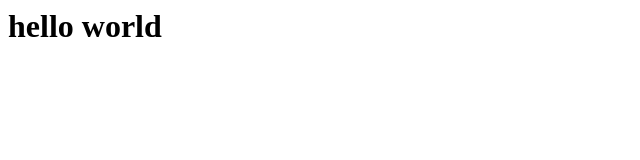
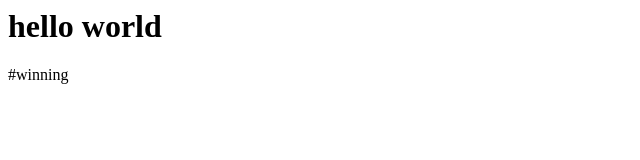
Before and after one commit to bitpay/impulse.is, a plain HTML site: page index.html in a window 1280 px wide. Shown: the full height of the page, 0-640 px from the left. Drawn offline with Linux system fonts and the light colour scheme.

Commit message:
bump content

```diff
--- a/index.html
+++ b/index.html
@@ -1 +1,2 @@
 <h1>hello world</h1>
+<p>#winning</p>
```
